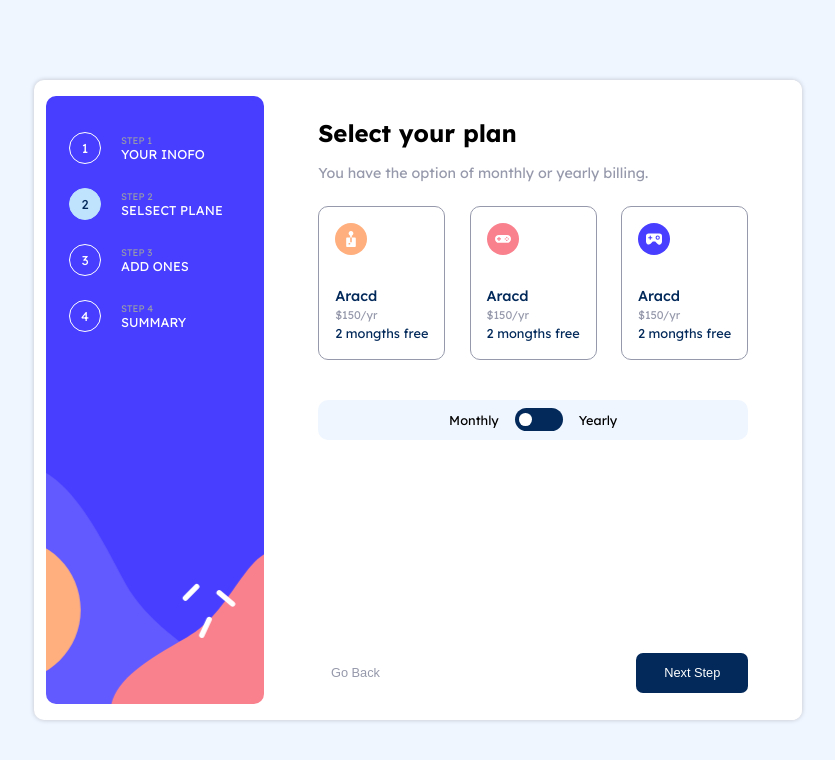
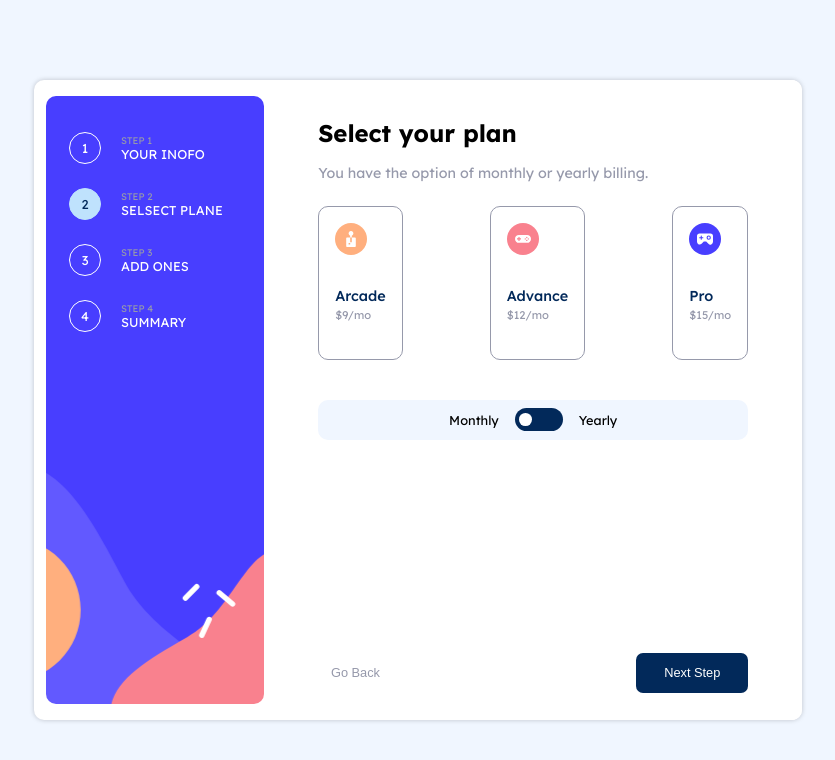
Before and after one commit to Ahmed-A-Adel/multi-step-form, a React (Create React App) app: page / in a window 1280 px wide. Both pictures are taken after a click on the button "Next Step". Shown: the top 760 px of the page, without its empty margins (222-1057 px from the left). Built offline with nearby package versions, Linux system fonts and the light colour scheme.

Commit message:
added storing plane data functinality to step-2

```diff
--- a/src/components/plane/Plane.jsx
+++ b/src/components/plane/Plane.jsx
@@ -1,13 +1,15 @@
 import React from "react";
 import "./Plane.scss";
-function Plane({ imgNumber }) {
+function Plane({ imgNumber, name, money, subs, handleClick }) {
   return (
-    <div className="plane">
+    <div className="plane" onClick={(e) => handleClick(name)}>
       <div className={`plane_img img-${imgNumber}`}></div>
       <div className="plane_info">
-        <h4>aracd</h4>
-        <p>$150/yr</p>
-        <h5>2 mongths free</h5>
+        <h4>{name}</h4>
+        <p>
+          ${money}/{subs}
+        </p>
+        {subs === "yr" && <h5>2 mongths free</h5>}
       </div>
     </div>
   );
--- a/src/components/step-2/Step2.jsx
+++ b/src/components/step-2/Step2.jsx
@@ -1,4 +1,4 @@
-import React, { useContext } from "react";
+import React, { useContext, useState } from "react";
 import { stepsContext } from "../StepsProvider";
 import Plane from "../plane/Plane";
 import Heading from "../heading/Heading";
@@ -7,19 +7,49 @@ import Button from "../button/Button";
 import "./Step2.scss";
 function Step2() {
   const { state, dispatch } = useContext(stepsContext);
-  const info = {
-    heading: "  Select your plan",
-    paragraph: " You have the option of monthly or yearly billing. ",
-  };
+  const [toggle, setToggle] = useState(false);
+
+  const [planeInfo, setplaneInfo] = useState({
+    plane: "",
+    subs: "mo",
+    planes: [
+      { name: "arcade", money: { mo: 9, yr: 90 } },
+      { name: "advance", money: { mo: 12, yr: 120 } },
+      { name: "pro", money: { mo: 15, yr: 150 } },
+    ],
+  });
+  // __________________ Function _______________________
+  function selectPlane(planeName) {
+    const currentPlane = planeInfo.planes.filter(
+      (plane) => plane.name === planeName
+    );
+    setplaneInfo({ ...planeInfo, plane: currentPlane[0] });
+  }
+  function toggleSwitch() {
+    setToggle(!toggle);
+    setplaneInfo({ ...planeInfo, subs: planeInfo.subs === "mo" ? "yr" : "mo" });
+  }
+  // __________________ Function _______________________
+
   return (
     <div className="step step-2">
-      <Heading heading={info.heading} subHeading={info.paragraph} />
+      <Heading
+        heading="  Select your plan"
+        subHeading=" You have the option of monthly or yearly billing. "
+      />
       <div className="step-2_planes">
-        <Plane imgNumber={1} key={1} />
-        <Plane imgNumber={2} key={2} />
-        <Plane imgNumber={3} key={3} />
+        {planeInfo.planes.map((plane, i) => (
+          <Plane
+            name={plane.name}
+            money={plane.money[planeInfo.subs]}
+            subs={planeInfo.subs}
+            imgNumber={i + 1}
+            key={i + 1}
+            handleClick={selectPlane}
+          />
+        ))}
       </div>
-      <Switcher />
+      <Switcher handleClick={toggleSwitch} toggleValue={toggle} />
       <div className="btn_container">
         <Button
           handleClick={(event) => dispatch({ type: "BACK", event })}
@@ -29,7 +59,13 @@ function Step2() {
           go back
         </Button>
         <Button
-          handleClick={(event) => dispatch({ type: "NEXT", event })}
+          handleClick={(event) =>
+            dispatch({
+              type: "NEXT",
+              event,
+              state: { ...state, plane: planeInfo },
+            })
+          }
           className="btn-next btn"
           type="submit"
         >
--- a/src/components/switcher/Switcher.jsx
+++ b/src/components/switcher/Switcher.jsx
@@ -1,14 +1,14 @@
 import React, { useState } from "react";
 import "./Switcher.scss";
-function Switcher() {
-  const [state, setState] = useState(false);
-  const handleClick = () => setState(!state);
+function Switcher({ handleClick, toggleValue }) {
   return (
     <div className="switcher" onClick={handleClick}>
       <span className="switcher_option">monthly</span>
       <div className="switcher_container">
         <div
-          className={`switcher_container_ball ${state && "switcher_right"}`}
+          className={`switcher_container_ball ${
+            toggleValue && "switcher_right"
+          }`}
         ></div>
       </div>
       <span className="switcher_option">yearly</span>
```
